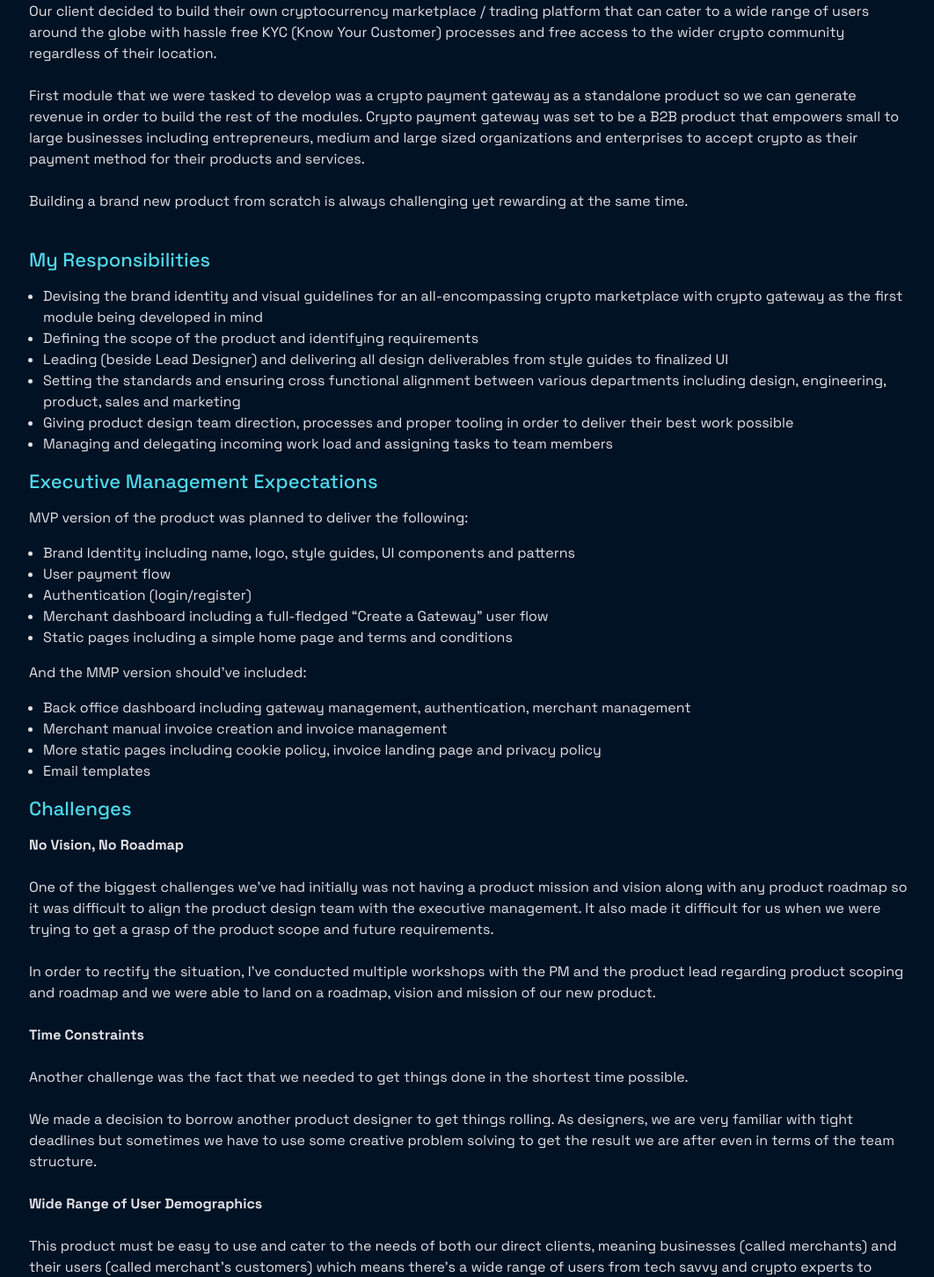
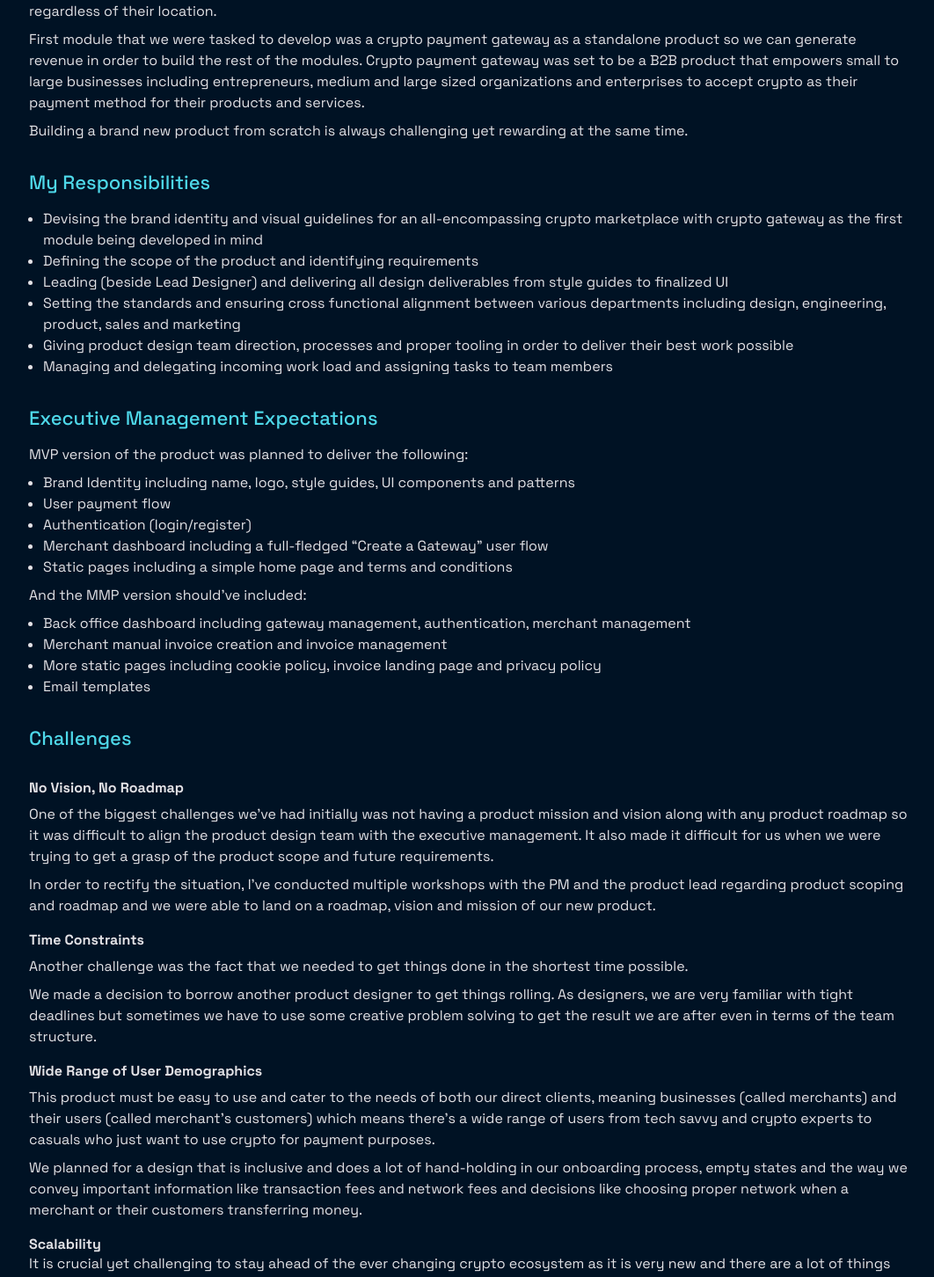
Before and after one commit to Behradsa/parsa-saraiyeh-portfolio, a React (Vite) app: page /#/nebulox in a window 1280 px wide. Shown: the part 1334-2786 px from the top of the page at 88% size, without its empty margins (107-1169 px from the left). Built offline with nearby package versions, Linux system fonts and the light colour scheme.

Commit message:
nebulox some gaps fixed

```diff
--- a/src/pages/NebuloxPage.jsx
+++ b/src/pages/NebuloxPage.jsx
@@ -60,49 +60,57 @@ function NebuloxPage() {
           <img className={styles["main-img"]} src={main_img} alt="main" />
         </a>
         <section className={`${styles["introduction-section"]}`}>
+          <div className={`${styles["flex-gap16"]}`}>
             <h2>Introduction</h2>
+            <div className={`${styles["flex-gap8"]}`}>
               <p>
-            Me and the team at Nebulox were tasked with designing a brand new
-            product from scratch for an overarching brand consists of multiple
-            sub brands and products that provides crypto payment solutions to
-            other businesses. There was nothing to work off of in terms of brand
-            identity and creative direction, not even a product name.
-            <br />
-            <br />
-            My Role in the team: Visual Designer <br />
-            <br />
+                Me and the team at Nebulox were tasked with designing a brand
+                new product from scratch for an overarching brand consists of
+                multiple sub brands and products that provides crypto payment
+                solutions to other businesses. There was nothing to work off of
+                in terms of brand identity and creative direction, not even a
+                product name.
+              </p>
+              <p>My Role in the team: Visual Designer</p>
+              <p>
                 Design Team: We started with one lead designer and 1 product
-            designer plus myself as the hands-on visual designer, but a little
-            bit down the road we borrowed another product designer from another
-            product team for couple of sprints in order to speed things up.
-            <br />
-            <br />
-            Dev Team: x6 developers <br />
-            <br />
-            Product Team: x1 product manager, x1 product lead
+                designer plus myself as the hands-on visual designer, but a
+                little bit down the road we borrowed another product designer
+                from another product team for couple of sprints in order to
+                speed things up.
               </p>
+              <p>Dev Team: x6 developers</p>
+              <p>Product Team: x1 product manager, x1 product lead</p>
+            </div>
+          </div>
+          <div className={`${styles["flex-gap16"]}`}>
             <h3>Background and Mission Statement</h3>
+            <div className={`${styles["flex-gap8"]}`}>
               <p>
-            Our client decided to build their own cryptocurrency marketplace /
-            trading platform that can cater to a wide range of users around the
-            globe with hassle free KYC (Know Your Customer) processes and free
-            access to the wider crypto community regardless of their location.
-            <br />
-            <br />
+                Our client decided to build their own cryptocurrency marketplace
+                / trading platform that can cater to a wide range of users
+                around the globe with hassle free KYC (Know Your Customer)
+                processes and free access to the wider crypto community
+                regardless of their location.
+              </p>
+              <p>
                 First module that we were tasked to develop was a crypto payment
-            gateway as a standalone product so we can generate revenue in order
-            to build the rest of the modules. Crypto payment gateway was set to
-            be a B2B product that empowers small to large businesses including
-            entrepreneurs, medium and large sized organizations and enterprises
-            to accept crypto as their payment method for their products and
-            services.
-            <br />
-            <br />
-            Building a brand new product from scratch is always challenging yet
-            rewarding at the same time. <br />
-            <br />
+                gateway as a standalone product so we can generate revenue in
+                order to build the rest of the modules. Crypto payment gateway
+                was set to be a B2B product that empowers small to large
+                businesses including entrepreneurs, medium and large sized
+                organizations and enterprises to accept crypto as their payment
+                method for their products and services.
               </p>
+              <p>
+                Building a brand new product from scratch is always challenging
+                yet rewarding at the same time.
+              </p>
+            </div>
+          </div>
+          <div className={`${styles["flex-gap16"]}`}>
             <h3>My Responsibilities</h3>
+            <div>
               <ul>
                 <li>
                   Devising the brand identity and visual guidelines for an
@@ -122,22 +130,26 @@ function NebuloxPage() {
                   product, sales and marketing
                 </li>
                 <li>
-              Giving product design team direction, processes and proper tooling
-              in order to deliver their best work possible
+                  Giving product design team direction, processes and proper
+                  tooling in order to deliver their best work possible
                 </li>
                 <li>
-              Managing and delegating incoming work load and assigning tasks to
-              team members
+                  Managing and delegating incoming work load and assigning tasks
+                  to team members
                 </li>
               </ul>
+            </div>
+          </div>
+          <div className={`${styles["flex-gap16"]}`}>
             <h3>Executive Management Expectations</h3>
+            <div className={`${styles["flex-gap8"]}`}>
               <p>
                 MVP version of the product was planned to deliver the following:
               </p>
               <ul>
                 <li>
-              Brand Identity including name, logo, style guides, UI components
-              and patterns
+                  Brand Identity including name, logo, style guides, UI
+                  components and patterns
                 </li>
                 <li>User payment flow</li>
                 <li>Authentication (login/register)</li>
@@ -146,7 +158,8 @@ function NebuloxPage() {
                   user flow
                 </li>
                 <li>
-              Static pages including a simple home page and terms and conditions
+                  Static pages including a simple home page and terms and
+                  conditions
                 </li>
               </ul>
               <p>And the MMP version should’ve included:</p>
@@ -157,78 +170,91 @@ function NebuloxPage() {
                 </li>
                 <li>Merchant manual invoice creation and invoice management</li>
                 <li>
-              More static pages including cookie policy, invoice landing page
-              and privacy policy
+                  More static pages including cookie policy, invoice landing
+                  page and privacy policy
                 </li>
                 <li>Email templates</li>
               </ul>
+            </div>
+          </div>
+          <div className={`${styles["flex-gap32"]}`}>
             <h3>Challenges</h3>
+            <div className={`${styles["flex-gap16"]}`}>
+              <div className={`${styles["flex-gap16"]}`}>
+                <div className={`${styles["flex-gap8"]}`}>
+                  <h4>No Vision, No Roadmap</h4>
                   <p>
-            <b>No Vision, No Roadmap</b>
-            <br />
-            <br />
-            One of the biggest challenges we’ve had initially was not having a
-            product mission and vision along with any product roadmap so it was
-            difficult to align the product design team with the executive
-            management. It also made it difficult for us when we were trying to
-            get a grasp of the product scope and future requirements. <br />
-            <br />
-            In order to rectify the situation, I’ve conducted multiple workshops
-            with the PM and the product lead regarding product scoping and
-            roadmap and we were able to land on a roadmap, vision and mission of
-            our new product.
-            <br />
-            <br />
-            <b>Time Constraints</b>
-            <br />
-            <br />
-            Another challenge was the fact that we needed to get things done in
-            the shortest time possible.
-            <br />
-            <br />
-            We made a decision to borrow another product designer to get things
-            rolling. As designers, we are very familiar with tight deadlines but
-            sometimes we have to use some creative problem solving to get the
-            result we are after even in terms of the team structure.
-            <br />
-            <br />
-            <b>Wide Range of User Demographics</b>
-            <br />
-            <br />
-            This product must be easy to use and cater to the needs of both our
-            direct clients, meaning businesses (called merchants) and their
-            users (called merchant’s customers) which means there’s a wide range
-            of users from tech savvy and crypto experts to casuals who just want
-            to use crypto for payment purposes.
-            <br />
-            <br />
-            We planned for a design that is inclusive and does a lot of
-            hand-holding in our onboarding process, empty states and the way we
-            convey important information like transaction fees and network fees
-            and decisions like choosing proper network when a merchant or their
-            customers transferring money.
-            <br />
-            <br />
-            <b>Scalability</b>
-            <br />
-            <br />
-            It is crucial yet challenging to stay ahead of the ever changing
-            crypto ecosystem as it is very new and there are a lot of things to
-            consider and prepare for.
-            <br />
-            <br />
-            We decided to go for a modular design approach in terms of our
-            solutions which had an impact on everything we were doing in our day
-            to day design activities from building a simple component to more UX
-            heavy artifacts and decisions like user flows and information
-            architecture.
+                    One of the biggest challenges we’ve had initially was not
+                    having a product mission and vision along with any product
+                    roadmap so it was difficult to align the product design team
+                    with the executive management. It also made it difficult for
+                    us when we were trying to get a grasp of the product scope
+                    and future requirements.
                   </p>
                   <p>
-            Thanks to the design system we’ve developed for the organization a
-            little bit before this, product design team had a structure to lay
-            their style guide and components on top of a solid foundation which
-            helped us immensely particularly with efficiency, quality and speed.
+                    In order to rectify the situation, I’ve conducted multiple
+                    workshops with the PM and the product lead regarding product
+                    scoping and roadmap and we were able to land on a roadmap,
+                    vision and mission of our new product.
                   </p>
+                </div>
+                <div className={`${styles["flex-gap8"]}`}>
+                  <h4>Time Constraints</h4>
+                  <p>
+                    Another challenge was the fact that we needed to get things
+                    done in the shortest time possible.
+                  </p>
+                  <p>
+                    We made a decision to borrow another product designer to get
+                    things rolling. As designers, we are very familiar with
+                    tight deadlines but sometimes we have to use some creative
+                    problem solving to get the result we are after even in terms
+                    of the team structure.
+                  </p>
+                </div>
+                <div className={`${styles["flex-gap8"]}`}>
+                  <h4>Wide Range of User Demographics</h4>
+                  <p>
+                    This product must be easy to use and cater to the needs of
+                    both our direct clients, meaning businesses (called
+                    merchants) and their users (called merchant’s customers)
+                    which means there’s a wide range of users from tech savvy
+                    and crypto experts to casuals who just want to use crypto
+                    for payment purposes.
+                  </p>
+                  <p>
+                    We planned for a design that is inclusive and does a lot of
+                    hand-holding in our onboarding process, empty states and the
+                    way we convey important information like transaction fees
+                    and network fees and decisions like choosing proper network
+                    when a merchant or their customers transferring money.
+                  </p>
+                </div>
+                <div>
+                  <h4>Scalability</h4>
+                  <p>
+                    It is crucial yet challenging to stay ahead of the ever
+                    changing crypto ecosystem as it is very new and there are a
+                    lot of things to consider and prepare for.
+                  </p>
+                  <p>
+                    We decided to go for a modular design approach in terms of
+                    our solutions which had an impact on everything we were
+                    doing in our day to day design activities from building a
+                    simple component to more UX heavy artifacts and decisions
+                    like user flows and information architecture.
+                  </p>
+                </div>
+                <p>
+                  Thanks to the design system we’ve developed for the
+                  organization a little bit before this, product design team had
+                  a structure to lay their style guide and components on top of
+                  a solid foundation which helped us immensely particularly with
+                  efficiency, quality and speed.
+                </p>
+              </div>
+            </div>
+          </div>
           <h3>Design Process Documentation</h3>
           <p>Design thinking process overview</p>
           <div className={`${styles["design-circles-container"]}`}>
--- a/src/pages/NebuloxPage.module.css
+++ b/src/pages/NebuloxPage.module.css
@@ -68,8 +68,9 @@ li {
 .introduction-section {
   display: flex;
   flex-direction: column;
-  gap: 16px;
+  gap: 32px;
 }
+
 .introduction-section h2,
 .introduction-section h3 {
   color: var(--primary-color);
@@ -255,3 +256,19 @@ li {
   color: var(--primary-color);
   padding: 32px;
 }
+.flex-gap8 {
+  display: flex;
+  flex-direction: column;
+  gap: 8px;
+}
+.flex-gap16 {
+  display: flex;
+  flex-direction: column;
+  gap: 16px;
+}
+
+.flex-gap32 {
+  display: flex;
+  flex-direction: column;
+  gap: 32px;
+}
```
Lines whose indentation alone changed are shown as unchanged.
